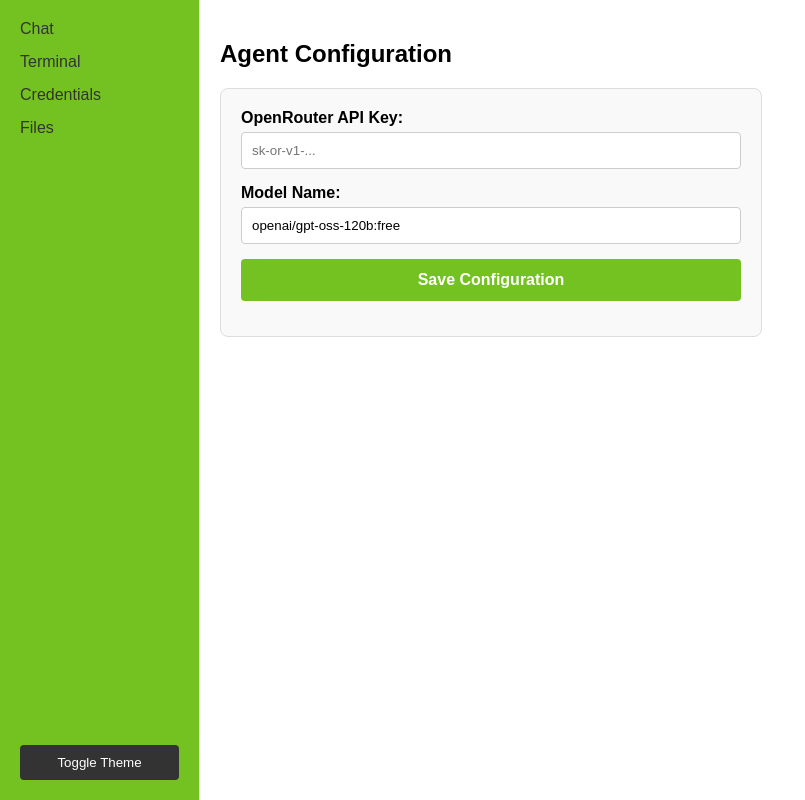
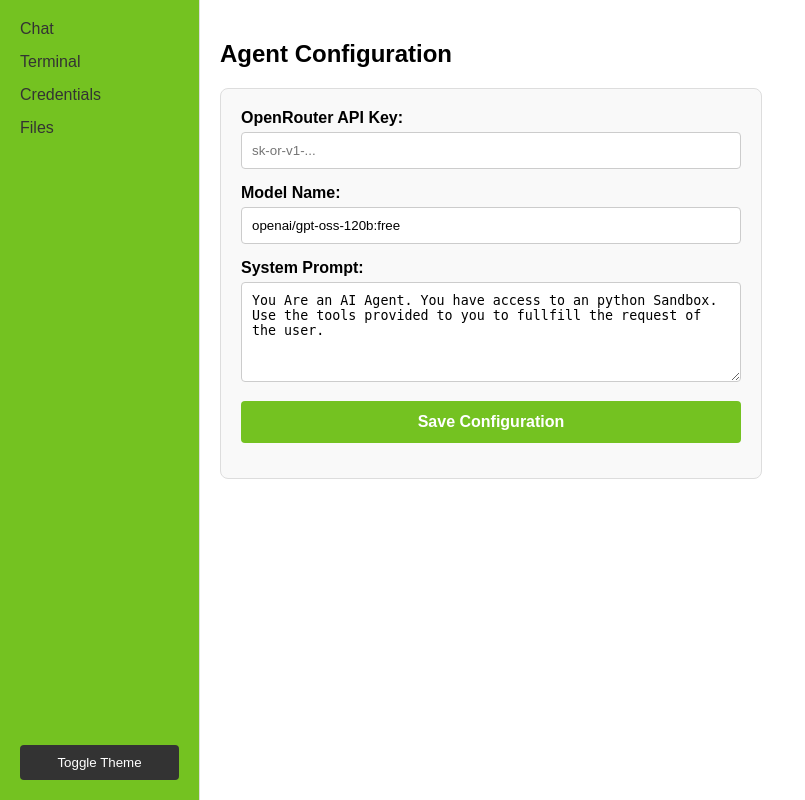
Before and after one commit to Octahedron-apple/Mesh-Agent, a Flask app: page /config in a window 1280 px wide. Shown: the whole page, without its empty margins (0-805 px from the left). Run offline with Flask 3, Linux system fonts and the light colour scheme; parts of the project's set-up code (start-up, migrations or seed data) failed here and were passed over.

Commit message:
Changed font hidden sys prompt added filed to change sysprompt

```diff
--- a/src/agent.py
+++ b/src/agent.py
@@ -22,10 +22,14 @@ class AI_Agent:
         self.Hitl_Event = None
         self.Client = None
 
-    def Set_Config(self, Api_key, Model):
+    def Set_Config(self, Api_key, Model, System_Prompt=None):
         """ """
         self.Api_Key = Api_key
         self.Model = Model
+        if System_Prompt:
+            self.System_Prompt = System_Prompt
+            if len(self.Messages) > 0 and self.Messages[0]["role"] == "system":
+                self.Messages[0]["content"] = self.System_Prompt
         self.Client = AsyncOpenAI(
             base_url="https://openrouter.ai/api/v1", api_key=self.Api_Key
         )
--- a/src/main.py
+++ b/src/main.py
@@ -106,13 +106,20 @@ def workspace_page():
     return render_template("workspace.html")
 
 
-@app.route("/api/config", methods=["POST"])
+@app.route("/api/config", methods=["GET", "POST"])
 def config():
+    if request.method == "GET":
+        return jsonify({
+            "api_key": agent.Api_Key,
+            "model": agent.Model,
+            "system_prompt": agent.System_Prompt
+        })
     data = request.json
     api_key = data.get("api_key")
     model = data.get("model")
+    system_prompt = data.get("system_prompt")
     if api_key and model:
-        agent.Set_Config(api_key, model)
+        agent.Set_Config(api_key, model, system_prompt)
         return jsonify({"status": "ok"})
     return jsonify({"error": "Missing key or model"}), 400
 
--- a/src/templates/chat.html
+++ b/src/templates/chat.html
@@ -135,6 +135,8 @@
             chatBox.innerHTML = "";
             if (data.messages) {
                 data.messages.forEach((msg) => {
+                    if (msg.role === 'system') return;
+
                     const div = document.createElement("div");
                     div.style.marginBottom = "15px";
 
--- a/src/templates/config.html
+++ b/src/templates/config.html
@@ -52,6 +52,26 @@
         />
     </div>
 
+    <div>
+        <label style="display: block; font-weight: bold; margin-bottom: 5px"
+            >System Prompt:</label
+        >
+        <textarea
+            id="system-prompt"
+            style="
+                width: 100%;
+                padding: 10px;
+                border: 1px solid var(--input-border);
+                border-radius: 4px;
+                box-sizing: border-box;
+                background: var(--input-bg);
+                color: var(--input-text);
+                height: 100px;
+                resize: vertical;
+            "
+        ></textarea>
+    </div>
+
     <button
         onclick="saveConfig()"
         style="
@@ -71,9 +91,23 @@
 </div>
 
 <script>
+    async function loadConfig() {
+        try {
+            const res = await fetch("/api/config");
+            const data = await res.json();
+            if (data.api_key) document.getElementById("api-key").value = data.api_key;
+            if (data.model) document.getElementById("model-name").value = data.model;
+            if (data.system_prompt) document.getElementById("system-prompt").value = data.system_prompt;
+        } catch (e) {
+            console.error("Error loading config", e);
+        }
+    }
+    loadConfig();
+
     async function saveConfig() {
         const api_key = document.getElementById("api-key").value;
         const model = document.getElementById("model-name").value;
+        const system_prompt = document.getElementById("system-prompt").value;
         const status = document.getElementById("status-msg");
 
         status.innerHTML = "Saving...";
@@ -82,7 +116,7 @@
             const res = await fetch("/api/config", {
                 method: "POST",
                 headers: { "Content-Type": "application/json" },
-                body: JSON.stringify({ api_key, model }),
+                body: JSON.stringify({ api_key, model, system_prompt }),
             });
             const data = await res.json();
 
--- a/src/templates/terminal.html
+++ b/src/templates/terminal.html
@@ -4,7 +4,8 @@
     id="terminal-output"
     style="
         background: #1e1e1e;
-        color: #0f0;
+        color: #39ff14;
+        text-shadow: 0 0 5px #39ff14, 0 0 10px #39ff14;
         font-family: monospace;
         flex: 1;
         min-height: 0;
@@ -52,7 +53,7 @@
         if (!cmd) return;
 
         const outputBox = document.getElementById("terminal-output");
-        outputBox.innerHTML += `<span style="color: #fff;">$ ${cmd}</span>\n`;
+        outputBox.innerHTML += `<span>$ ${cmd}</span>\n`;
         input.value = "";
 
         try {
```
